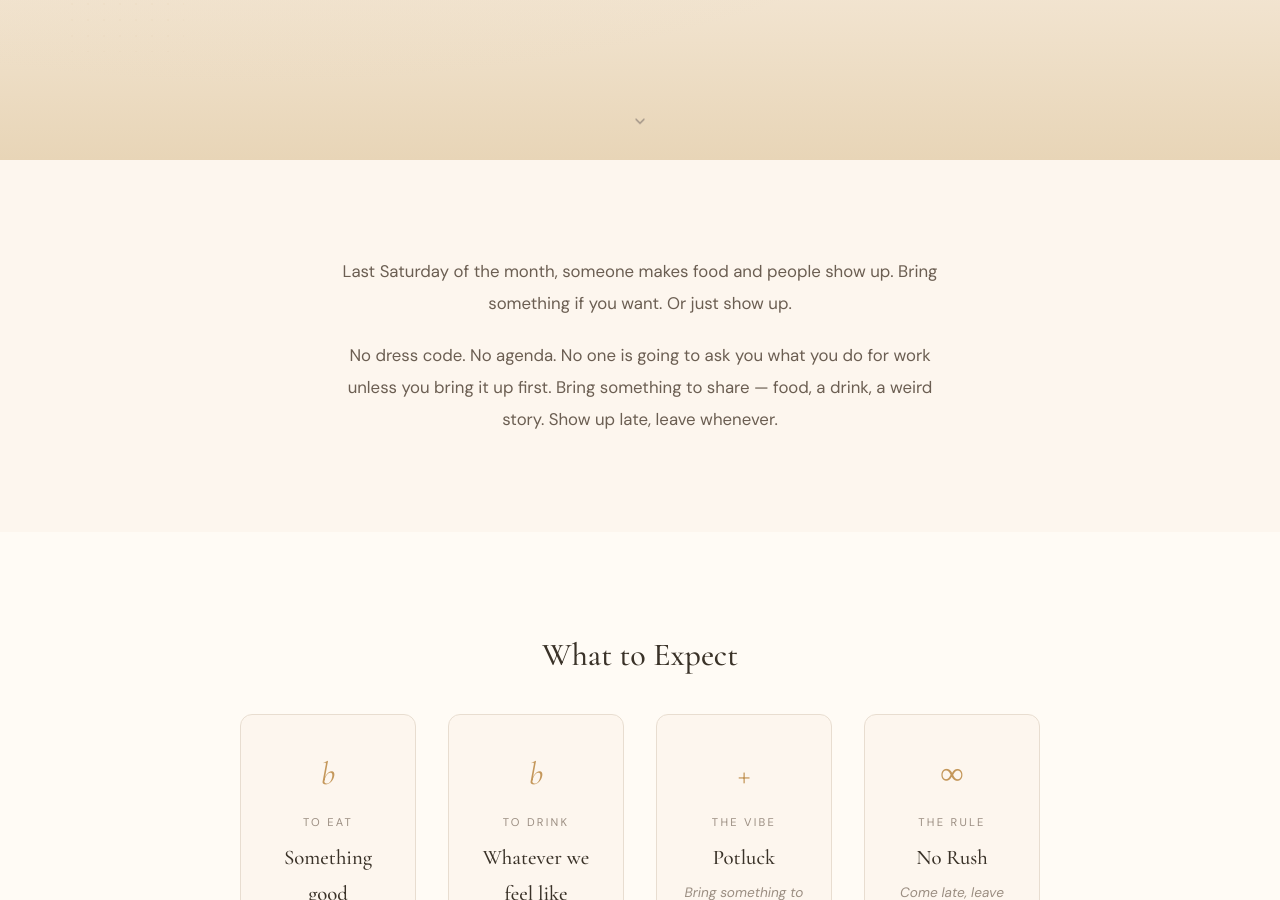
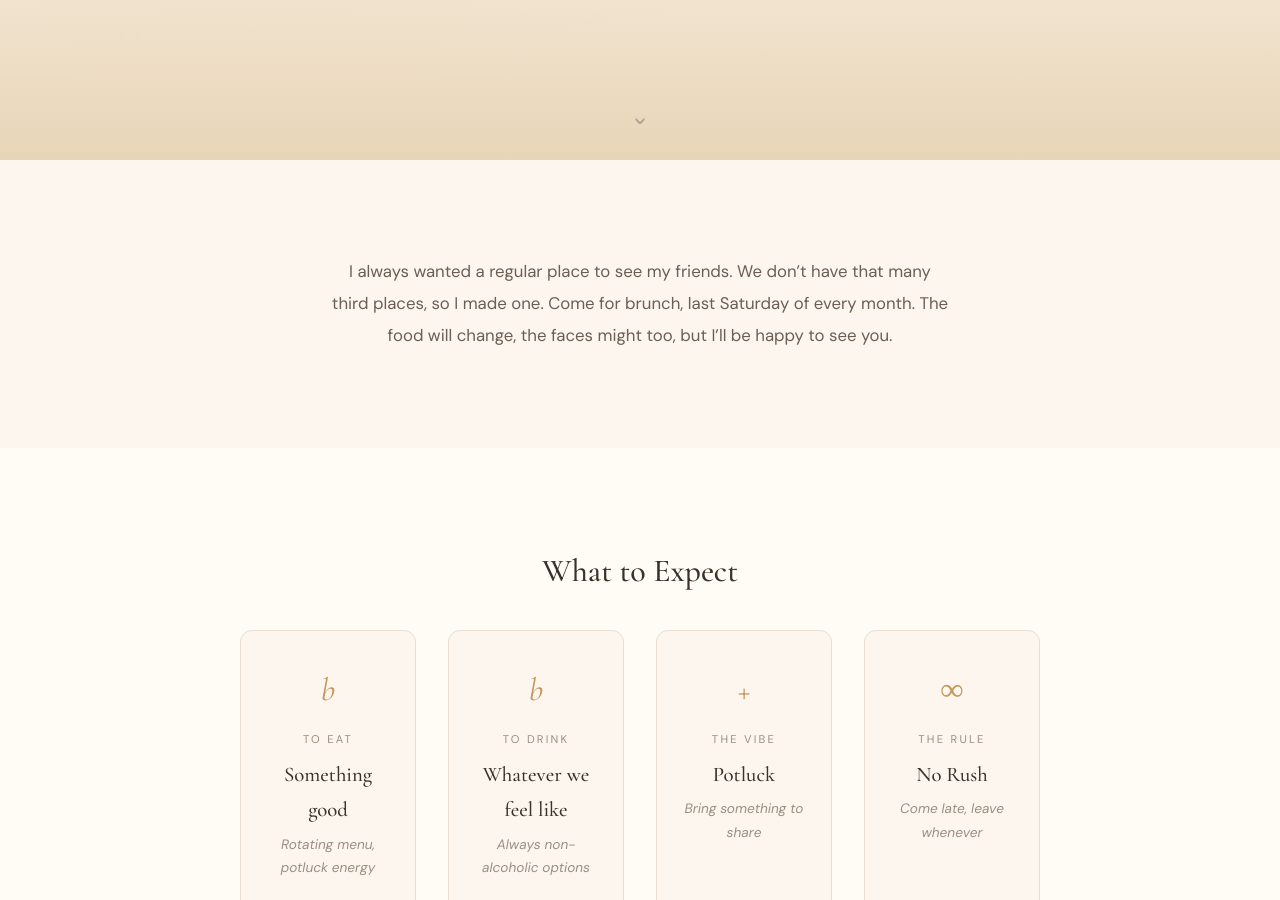
Before and after one commit to Masha-L/masha-l.github.io, a Jekyll site: the page the-last-saturday/index.html, which Jekyll copies as it is, in a window 1280 px wide and 900 px high, scrolled down 740 px. Built offline with Jekyll 4.4.1, drawn with Linux system fonts in a browser that asks for light colours.

Commit message:
the-last-saturday: Masha's own words for about section

```diff
--- a/the-last-saturday/index.html
+++ b/the-last-saturday/index.html
@@ -433,15 +433,7 @@
     <div class="section-inner">
       <div class="about-text fade-in">
         <p>
-          Last Saturday of the month, someone makes food
-          and people show up. Bring something if you want. Or just show up.
-
-
-        </p>
-        <p>
-          No dress code. No agenda. No one is going to ask you
-          what you do for work unless you bring it up first.
-          Bring something to share &mdash; food, a drink, a weird story. Show up late, leave whenever.
+          I always wanted a regular place to see my friends. We don&rsquo;t have that many third places, so I made one. Come for brunch, last Saturday of every month. The food will change, the faces might too, but I&rsquo;ll be happy to see you.
         </p>
       </div>
     </div>
```
